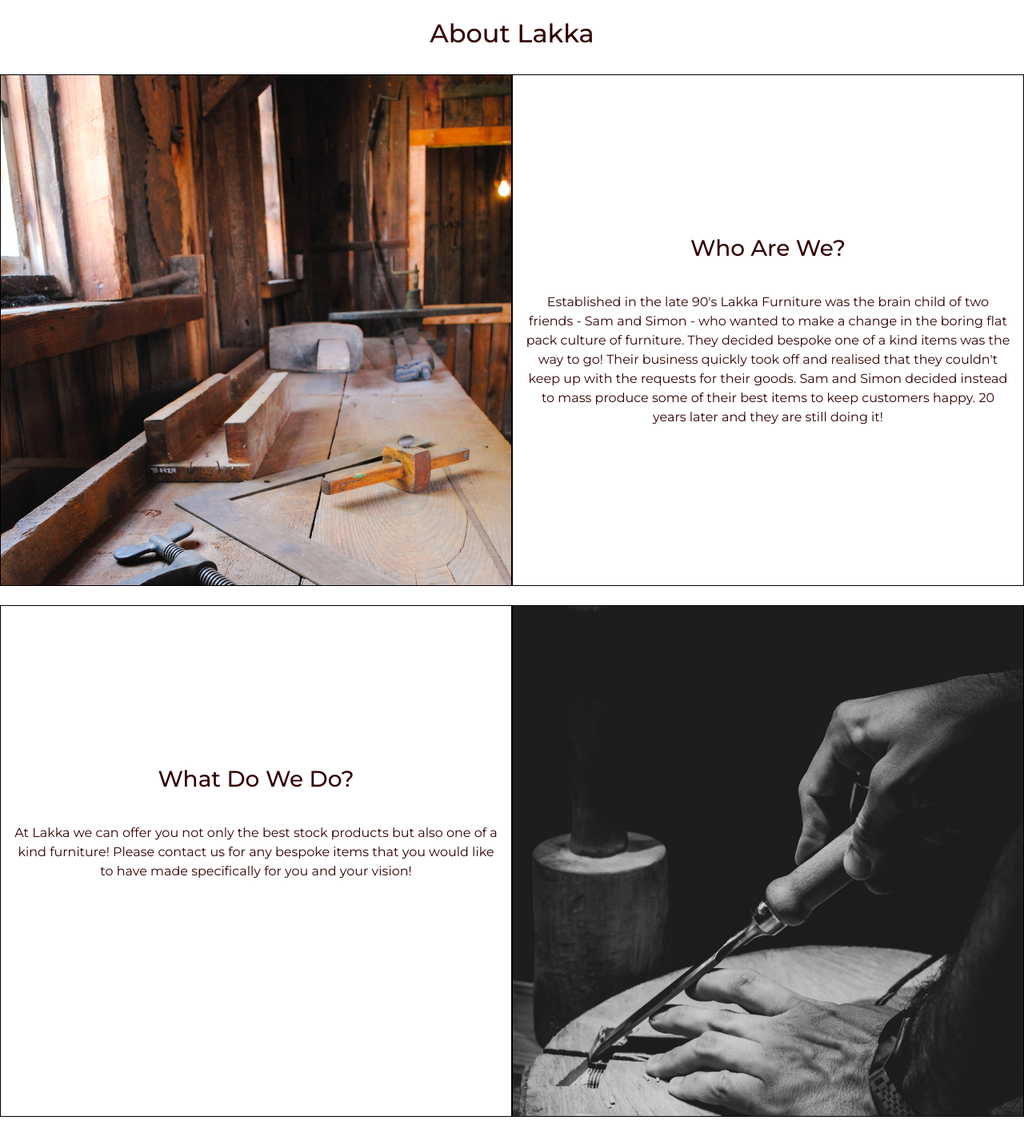
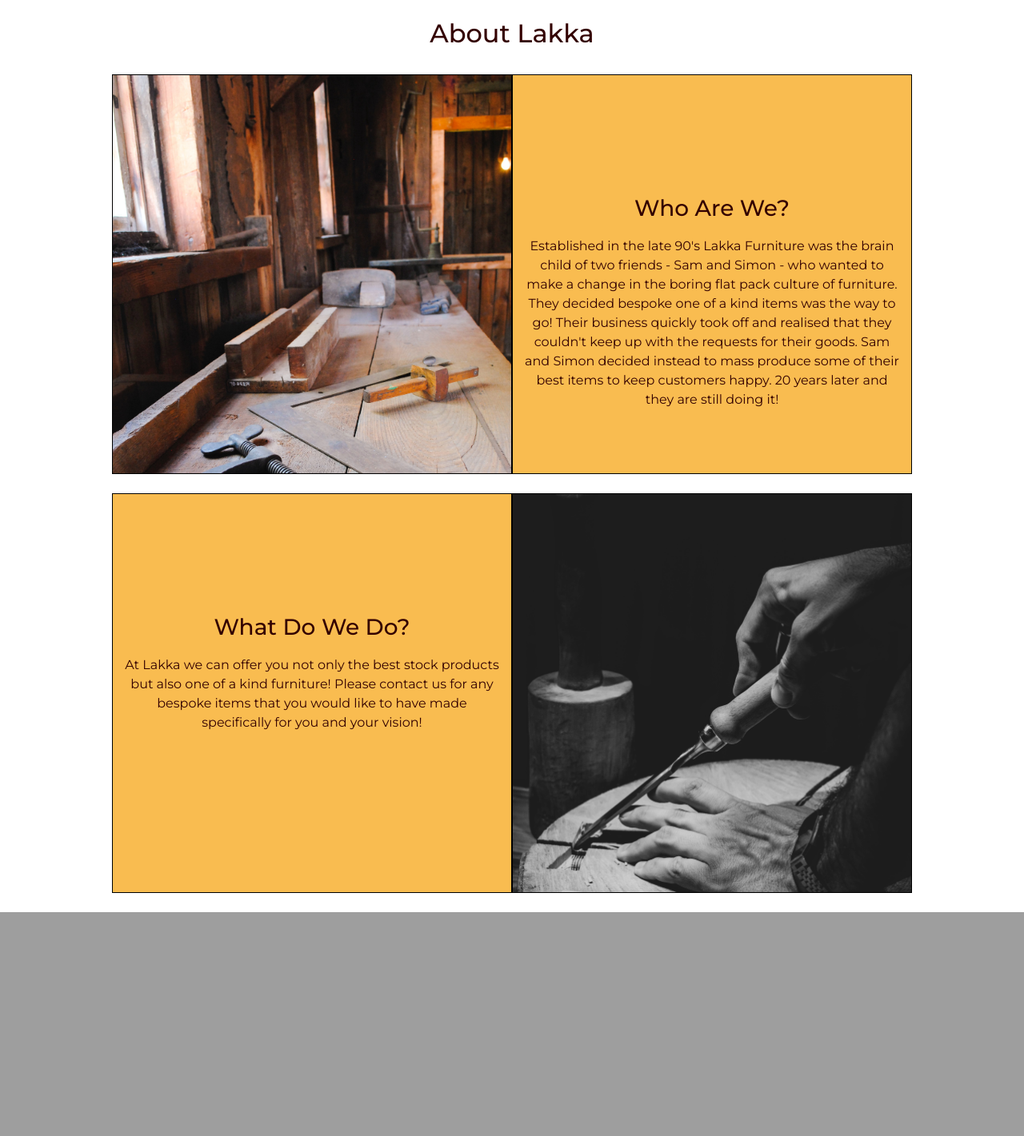
Before and after one commit to Code-Institute-Submissions/svickery-lakkafurniture, a Django app: page / in a window 1280 px wide. Shown: the part 1125-2546 px from the top of the page at 80% size. After the commit the page ends 2266 px from the top, so only its background shows below. Run offline with Django 3.2, Linux system fonts and the light colour scheme; parts of the project's set-up code (start-up, migrations or seed data) failed here and were passed over; some libraries are stand-ins or nearby versions.

Commit message:
Buttons given border radius and new background color. Home page about us section given new sizing and background color

```diff
--- a/static/css/base.css
+++ b/static/css/base.css
@@ -13,8 +13,12 @@ body   {
     color: #557a95;
 }
 
-.about-con {
+.about-con,
+.about-img {
+    max-height: 500px;
+    max-width: 500px;
     border: 1px solid black;
+    background-color: #f9bc50;
 }
 
 img {
@@ -65,7 +69,7 @@ h2, h3 {
   }
 
 .home-para {
-    padding-top: 30px;
+    padding-top: 10px;
 }
 
 /* from Bulma */
@@ -83,6 +87,19 @@ h2, h3 {
 
 .nav-link {
     width: fit-content;
+}
+
+.btn {
+    -webkit-border-radius: 5px !important;
+    -moz-border-radius: 5px !important;
+    border-radius: 5px !important;
+    background-color: #f9bc50 !important;
+}
+
+.form-control {
+    -webkit-border-radius: 5px !important;
+    -moz-border-radius: 5px !important;
+    border-radius: 5px !important;
 }
 
 .view-btn {
@@ -124,7 +141,7 @@ h2, h3 {
 }
 
 .h3-home {
-    margin-top: 200px;
+    margin-top: 150px;
 }
 
 .border-black {
```
